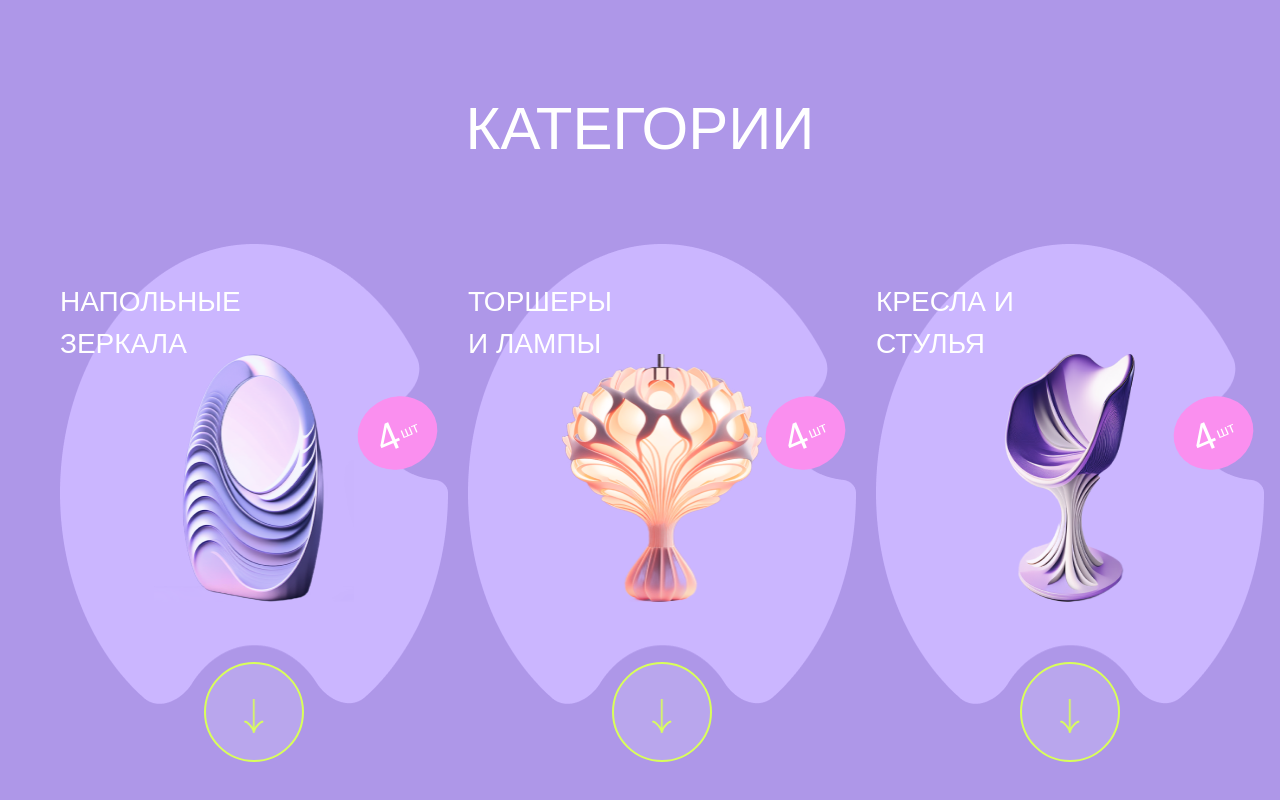
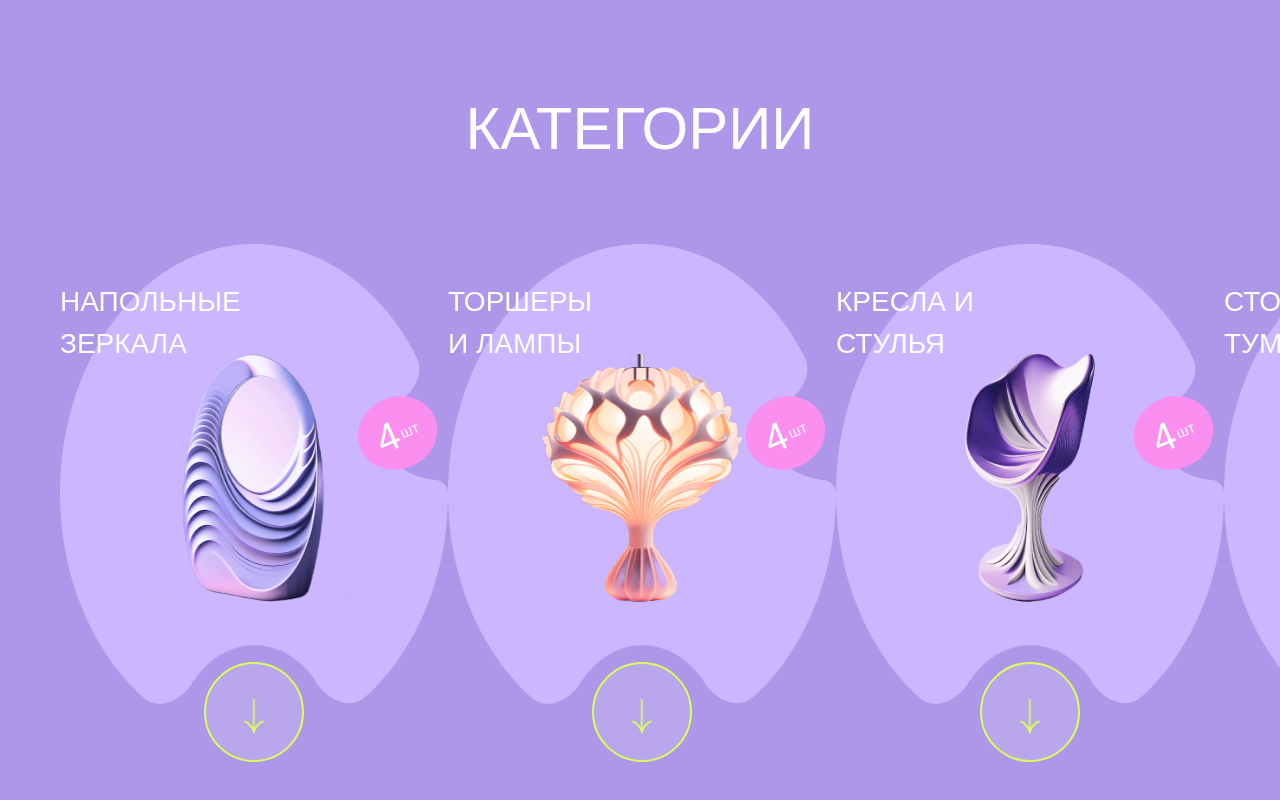
Before and after one commit to Mother1teresa/deployFrontTest, a Vue app: page / in a window 1280 px wide. Shown: the part 1186-1986 px from the top of the page. Built offline with nearby package versions, Linux system fonts and the light colour scheme; a web font is replaced by a local one.

Commit message:
Исправление неточности

```diff
--- a/src/components/AppCatalog.vue
+++ b/src/components/AppCatalog.vue
@@ -311,9 +311,9 @@ export default {
   width: 100%;
   margin-top: 70px;
   display: flex;
-  gap: 20px;
   height: 517px;
   margin-bottom: 170px;
+  justify-content: space-between;
 }
 .item {
   width: 428px;
```
